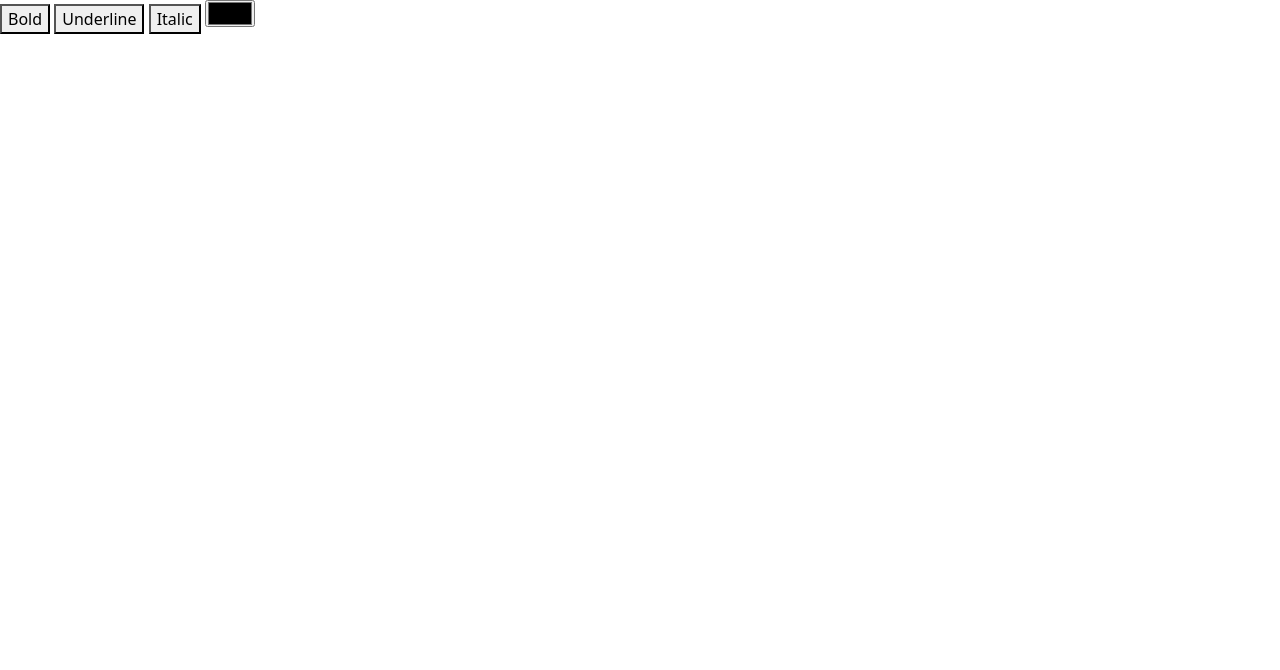
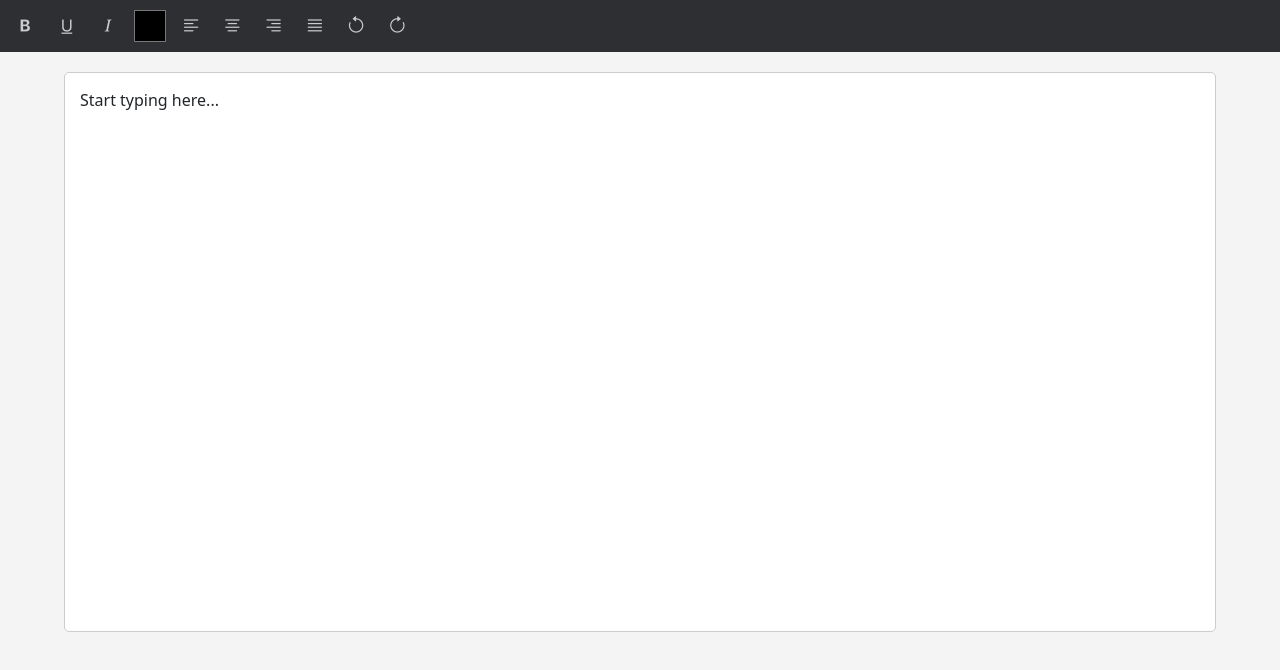
Before and after one commit to ManushaAkilanka/text-editor-application, a plain HTML site: page index.html in a window 1280 px wide. Drawn offline with nearby package versions, Linux system fonts and the light colour scheme.

Commit message:
Update index.html

```diff
--- a/index.html
+++ b/index.html
@@ -1,22 +1,81 @@
 <!DOCTYPE html>
-<html>
+<html lang="en">
 <head>
-    <title>Text Editor</title>
-    <!-- Bootstrap CDN for styling -->
-    <link href="https://cdn.jsdelivr.net/npm/bootstrap@5.3.0/dist/css/bootstrap.min.css" rel="stylesheet">
+  <meta charset="UTF-8">
+  <title>Modern Text Editor</title>
+  <!-- Bootstrap & Icons -->
+  <link href="https://cdn.jsdelivr.net/npm/bootstrap@5.3.0/dist/css/bootstrap.min.css" rel="stylesheet">
+  <link href="https://cdn.jsdelivr.net/npm/bootstrap-icons@1.10.5/font/bootstrap-icons.css" rel="stylesheet">
+  <style>
+    body {
+      margin: 0;
+      background: #f4f4f4;
+    }
+    .toolbar {
+      background-color: #2d2f33;
+      padding: 10px;
+      display: flex;
+      align-items: center;
+      gap: 10px;
+    }
+    .toolbar button {
+      background: none;
+      border: none;
+      color: #ccc;
+      font-size: 1.2rem;
+    }
+    .toolbar button:hover {
+      color: white;
+    }
+    #colorPicker {
+      width: 32px;
+      height: 32px;
+      border: none;
+      background: none;
+      padding: 0;
+    }
+    #textEditor {
+      width: 90%;
+      height: 70vh;
+      margin: 20px auto;
+      padding: 15px;
+      background: white;
+      border-radius: 5px;
+      border: 1px solid #ccc;
+      overflow-y: auto;
+    }
+  </style>
 </head>
 <body>
-    <!-- Toolbar with formatting buttons -->
-    <div class="toolbar">
-        <button id="boldBtn">Bold</button>
-        <button id="underlineBtn">Underline</button>
-        <button id="italicBtn">Italic</button>
-        <input type="color" id="colorPicker">
-        <!-- Alignment buttons -->
-        <!-- Undo/Redo buttons -->
-    </div>
 
-    <!-- Editable text area -->
-    <div id="textEditor" contenteditable="true"></div>
+  <!-- Toolbar -->
+  <div class="toolbar">
+    <button onclick="execCmd('bold')"><i class="bi bi-type-bold"></i></button>
+    <button onclick="execCmd('underline')"><i class="bi bi-type-underline"></i></button>
+    <button onclick="execCmd('italic')"><i class="bi bi-type-italic"></i></button>
+    <input type="color" id="colorPicker" onchange="execCmdWithArg('foreColor', this.value)">
+    <button onclick="execCmd('justifyLeft')"><i class="bi bi-text-left"></i></button>
+    <button onclick="execCmd('justifyCenter')"><i class="bi bi-text-center"></i></button>
+    <button onclick="execCmd('justifyRight')"><i class="bi bi-text-right"></i></button>
+    <button onclick="execCmd('justifyFull')"><i class="bi bi-justify"></i></button>
+    <button onclick="execCmd('undo')"><i class="bi bi-arrow-counterclockwise"></i></button>
+    <button onclick="execCmd('redo')"><i class="bi bi-arrow-clockwise"></i></button>
+  </div>
+
+  <!-- Editable Area -->
+  <div id="textEditor" contenteditable="true">
+    Start typing here...
+  </div>
+
+  <!-- Script -->
+  <script>
+    function execCmd(command) {
+      document.execCommand(command, false, null);
+    }
+    function execCmdWithArg(command, arg) {
+      document.execCommand(command, false, arg);
+    }
+  </script>
+
 </body>
 </html>
```
